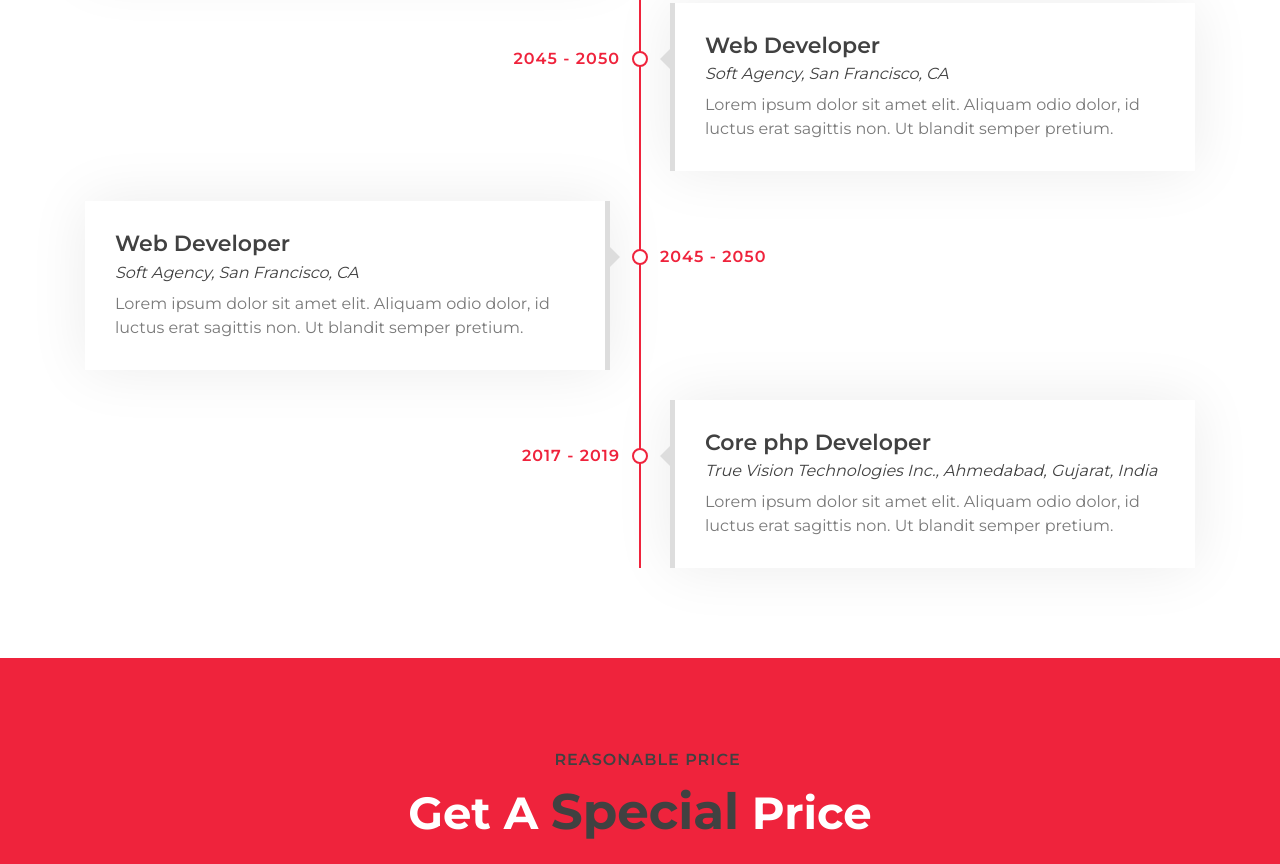
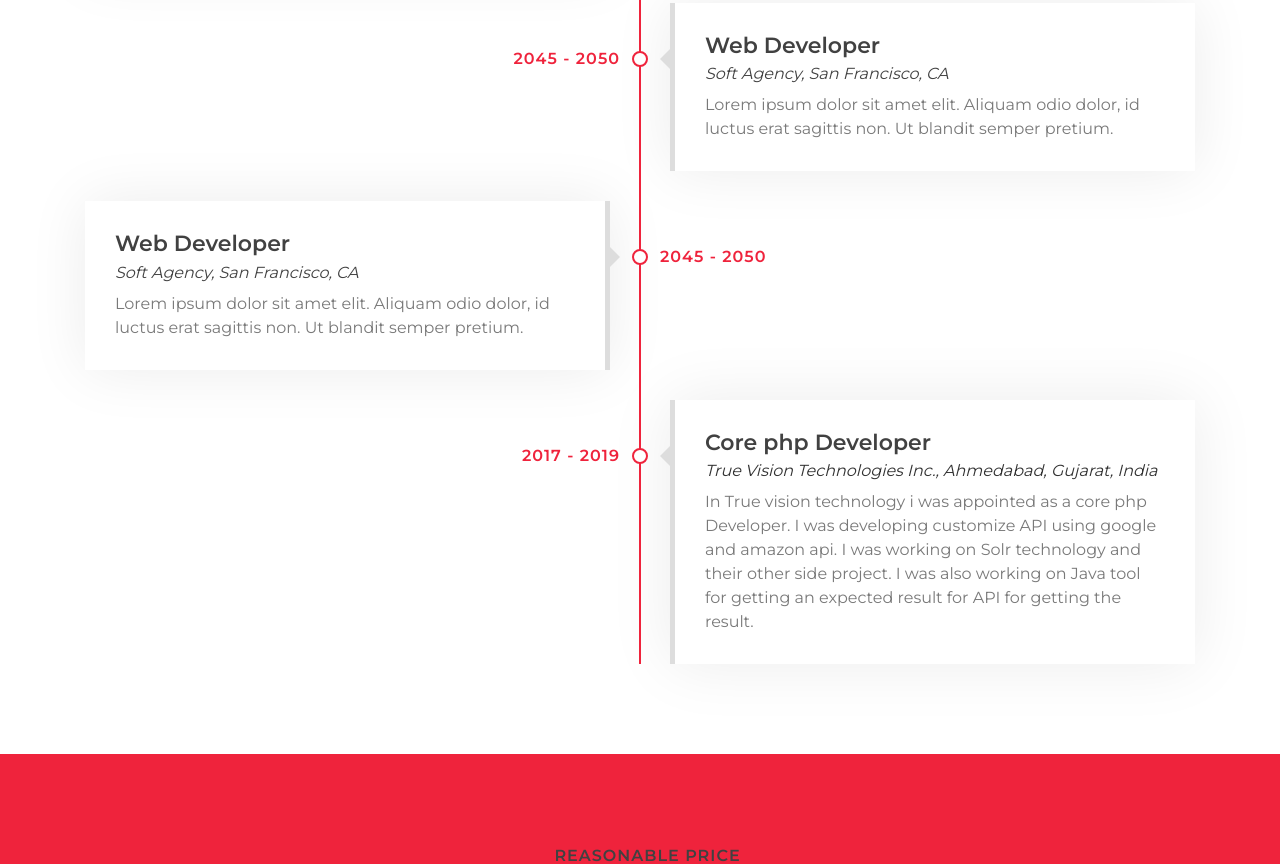
Before and after one commit to nikunjsoni001/portfolio, a plain HTML site: page index.html in a window 1280 px wide. Shown: the part 2492-3356 px from the top of the page. Drawn offline with nearby package versions, Linux system fonts and the light colour scheme.

Commit message:
Adding companey details

```diff
--- a/index.html
+++ b/index.html
@@ -250,9 +250,9 @@
                         <div class="timeline-text">
                             <div class="timeline-date">2017 - 2019</div>
                             <h2>Core php Developer</h2>
-                            <h4>True Vision Technologies Inc., Ahmedabad, Gujarat, India </h4>
+                            <h4><a href="https://www.truevisiontech.net/">True Vision Technologies Inc., Ahmedabad, Gujarat, India</a></h4>
                             <p>
-                                Lorem ipsum dolor sit amet elit. Aliquam odio dolor, id luctus erat sagittis non. Ut blandit semper pretium.
+                                In True vision technology i was appointed as a core php Developer. I was developing customize API using google and amazon api. I was working on Solr technology and their other side project. I was also working on Java tool for getting an expected result for API for getting the result.
                             </p>
                         </div>
                     </div>
```
